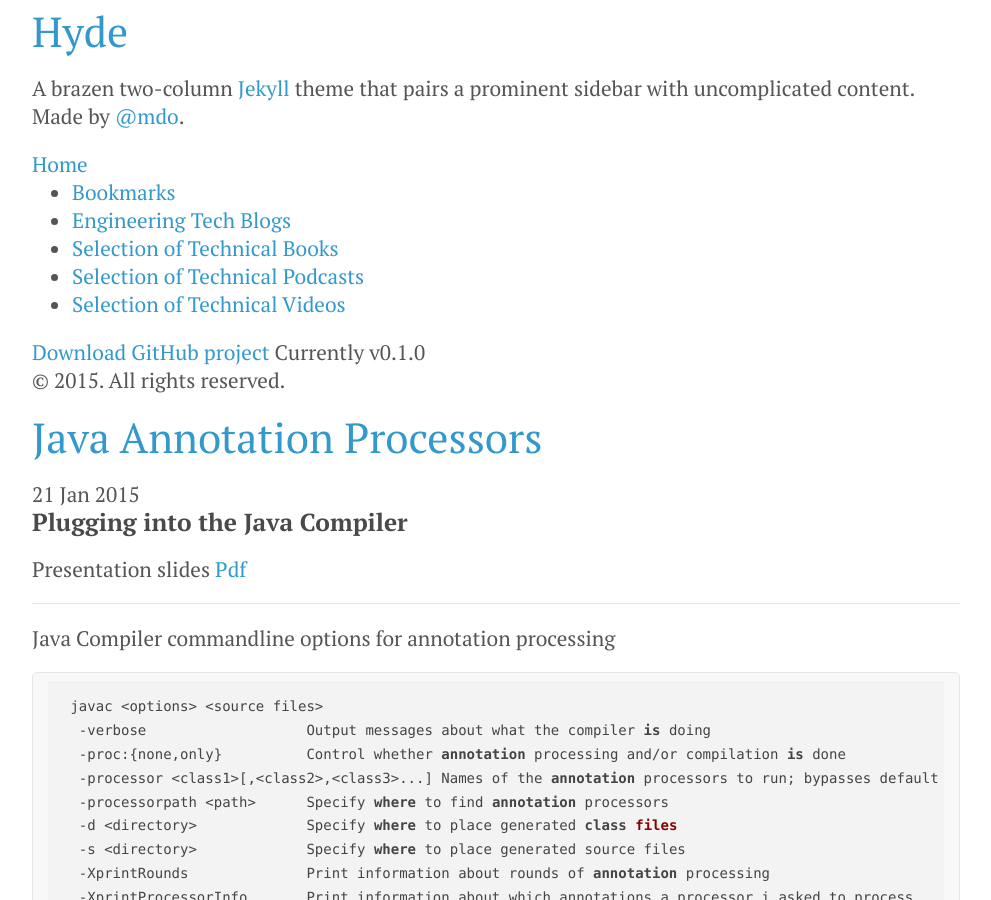
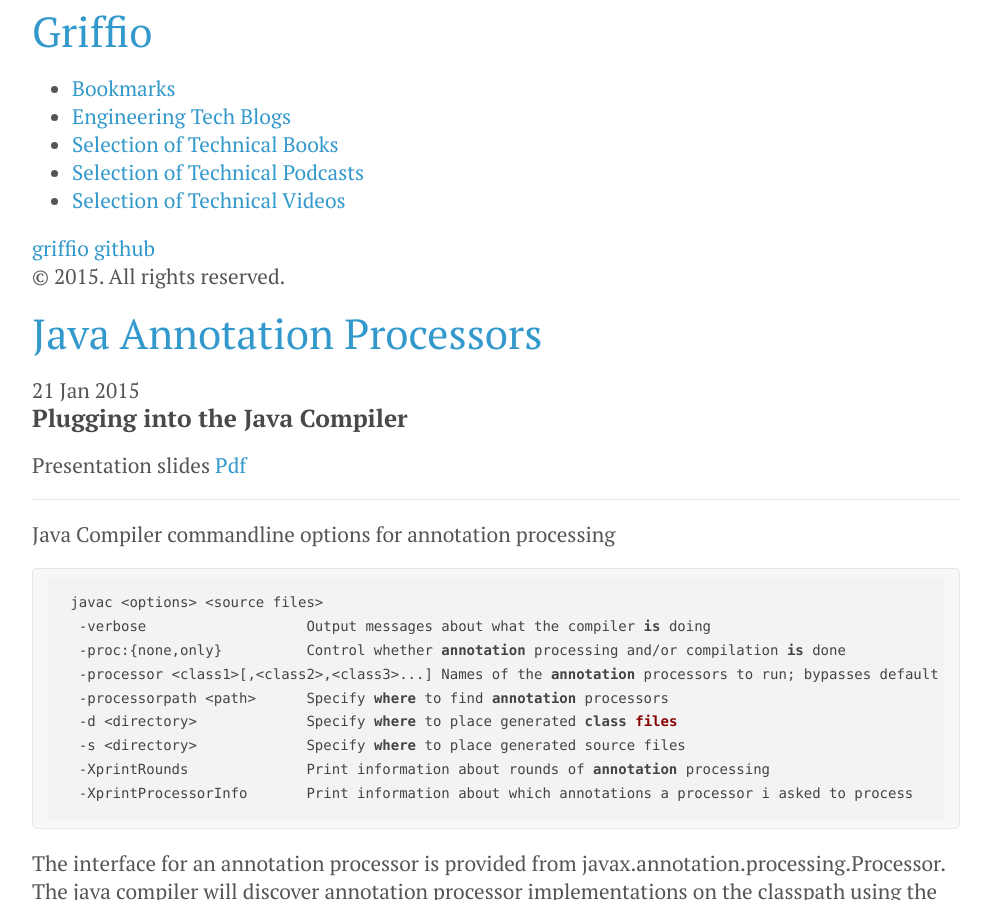
Before and after one commit to griffio/griffio.github.io, a Jekyll site: the page built from index.html, in a window 1280 px wide and 900 px high. Shown: the whole window, without its empty margins (144-1135 px from the left). Built offline with Jekyll 4.4.1, drawn with Linux system fonts in a browser that asks for light colours; nearby versions of some CDN libraries; the list of posts is cut into pages by our own code.

Commit message:
sidebar
Signed-off-by: griffio <griffio@users.noreply.github.com>

```diff
--- a/_config.yml
+++ b/_config.yml
@@ -8,11 +8,7 @@ permalink:        pretty
 relative_permalinks: true
 
 # Setup
-title:            Hyde
-tagline:          'A Jekyll theme'
-description:      'A brazen two-column <a href="http://jekyllrb.com" target="_blank">Jekyll</a> theme that pairs a prominent sidebar with uncomplicated content. Made by <a href="https://twitter.com/mdo" target="_blank">@mdo</a>.'
-url:              http://hyde.getpoole.com
-baseurl:          /
+title:            Griffio
 author:
   name:           'GRIFFIO'
   url:            https://twitter.com/griffio_work
--- a/_includes/sidebar.html
+++ b/_includes/sidebar.html
@@ -10,21 +10,6 @@
         </div>
 
         <nav class="sidebar-nav">
-            <a class="sidebar-nav-item{% if page.url == site.baseurl %} active{% endif %}" href="{{ site.baseurl }}">Home</a>
-
-            {% comment %}
-            The code below dynamically generates a sidebar nav of pages with
-            `layout: page` in the front-matter. See readme for usage.
-            {% endcomment %}
-
-            {% assign pages_list = site.pages %}
-            {% for node in pages_list %}
-            {% if node.title != null %}
-            {% if node.layout == "page" %}
-            <a class="sidebar-nav-item{% if page.url == node.url %} active{% endif %}" href="{{ node.url }}">{{ node.title }}</a>
-            {% endif %}
-            {% endif %}
-            {% endfor %}
 
             <ul>
                 <li>
@@ -44,9 +29,8 @@
                 </li>
             </ul>
 
-            <a class="sidebar-nav-item" href="{{ site.github.repo }}/archive/v{{ site.version }}.zip">Download</a>
-            <a class="sidebar-nav-item" href="{{ site.github.repo }}">GitHub project</a>
-            <span class="sidebar-nav-item">Currently v{{ site.version }}</span>
+            <a class="sidebar-nav-item" href="{{ site.github.repo }}">griffio github</a>
+
         </nav>
 
         <p>&copy; {{ site.time | date: '%Y' }}. All rights reserved.</p>
```
